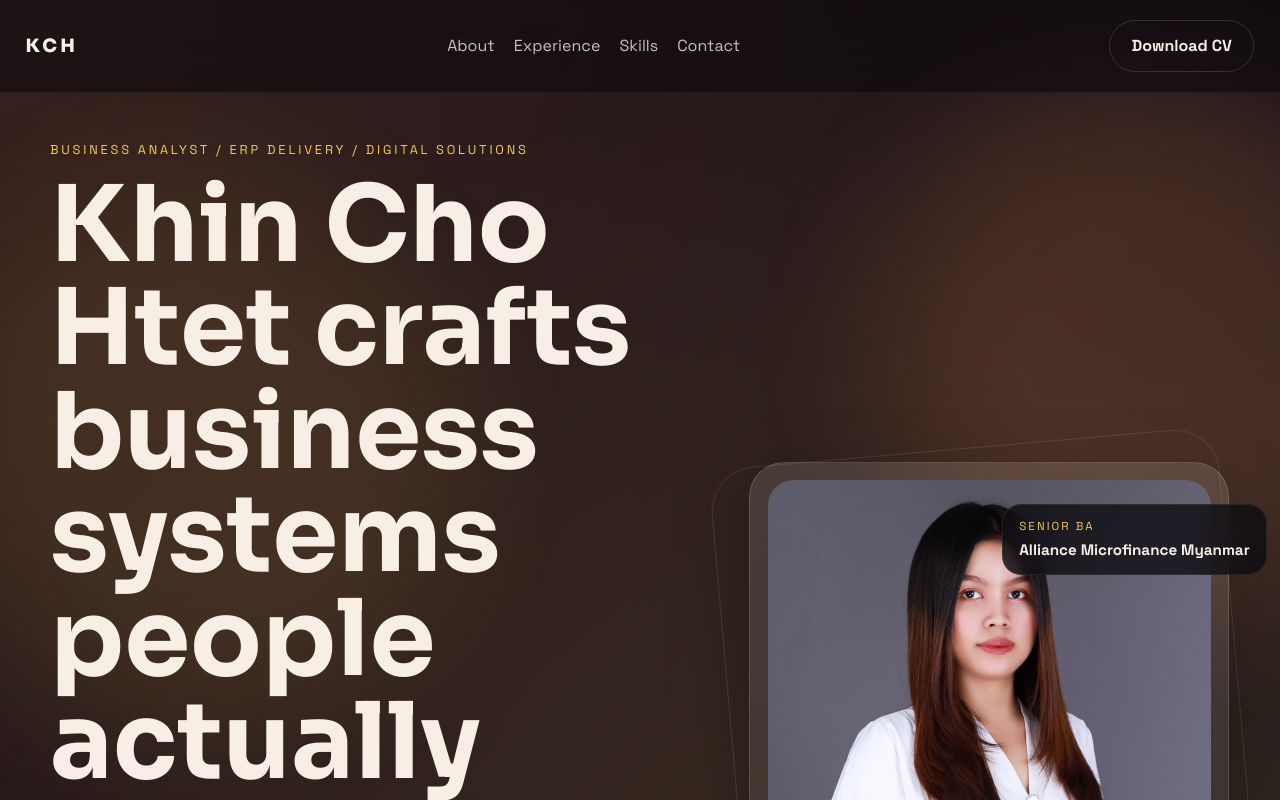
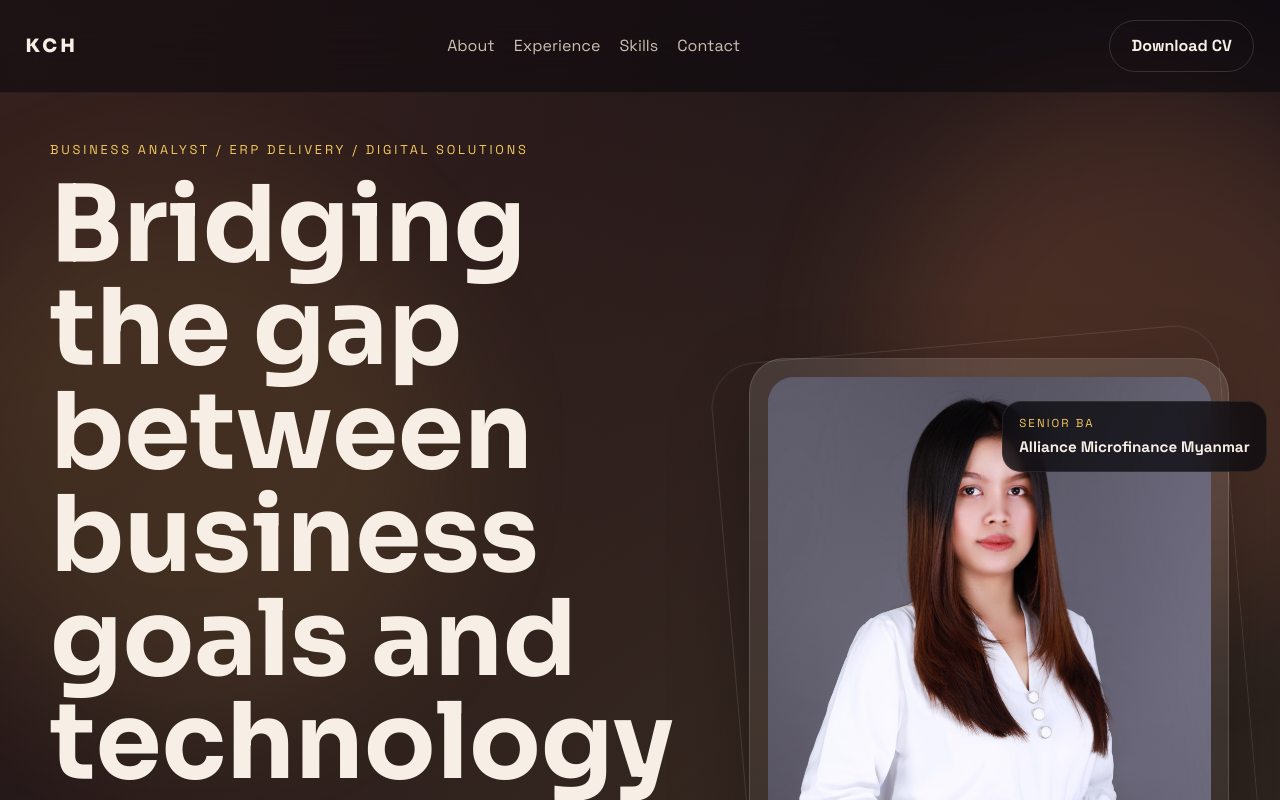
Before and after one commit to khin-cho-htet/Creation, a website: page public/index.html in a window 1280 px wide. Shown: the top 800 px of the page. Drawn offline with Linux system fonts and the light colour scheme.

Commit message:
Update portfolio site

```diff
--- a/public/index.html
+++ b/public/index.html
@@ -35,7 +35,7 @@
         <section class="hero section" id="hero">
           <div class="hero-copy reveal">
             <p class="eyebrow">Business Analyst / ERP Delivery / Digital Solutions</p>
-            <h1>Khin Cho Htet crafts business systems people actually want to use.</h1>
+            <h1>Bridging the gap between business goals and technology</h1>
             <p class="lead">
               A modern portfolio for a Business Analyst blending strategic thinking, ERP implementation,
               product delivery, and strong client partnership across financial and enterprise systems.
```
